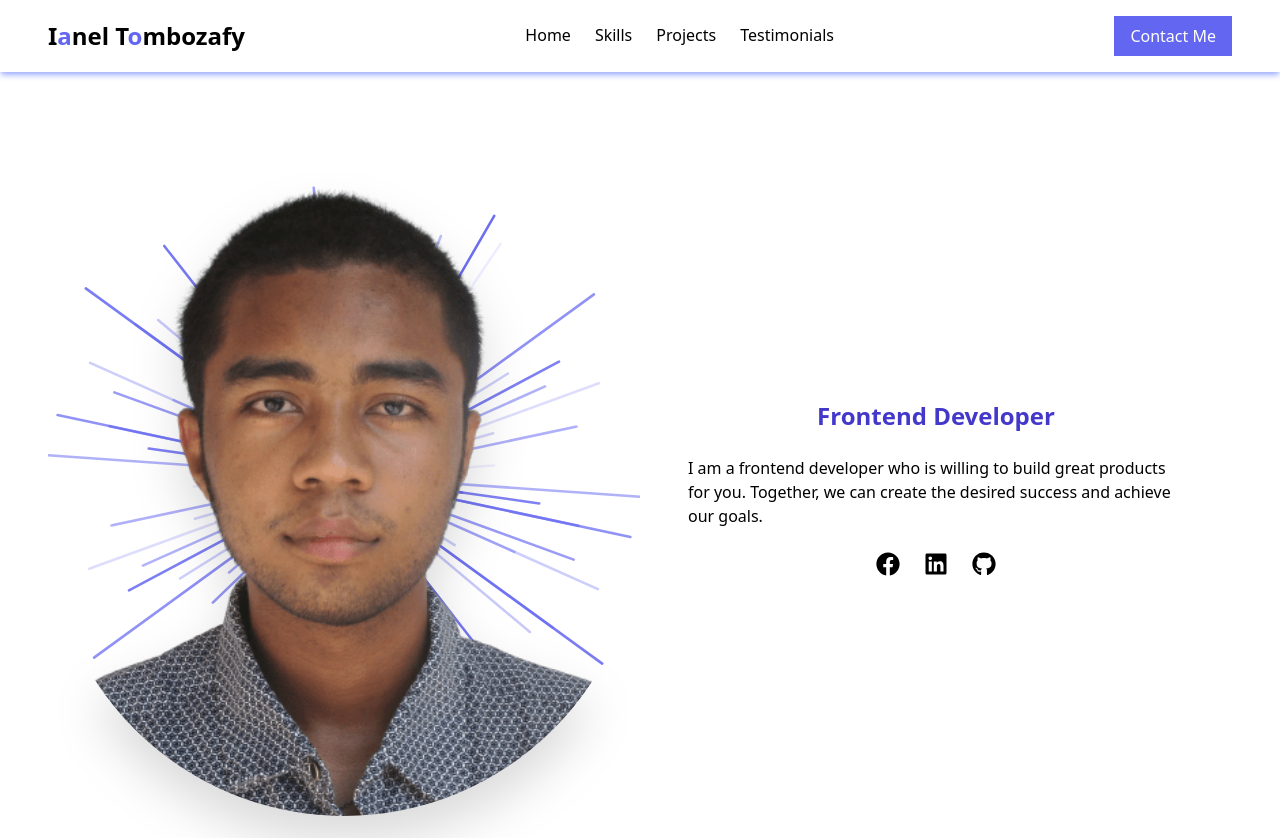
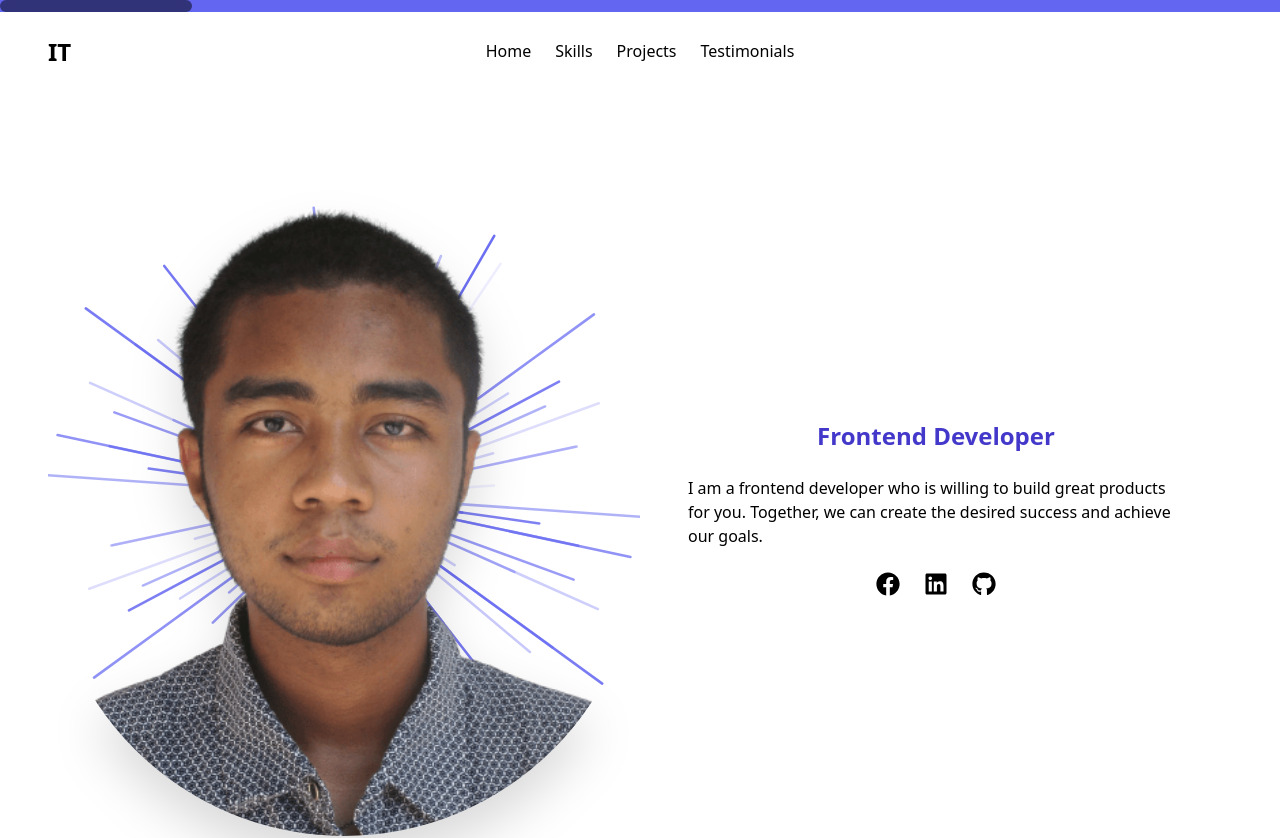
Before and after one commit to Ianel/portfolio-dev, a React (Vite) app: page / in a window 1280 px wide. Shown: the top 838 px of the page. Built offline with nearby package versions, Linux system fonts and the light colour scheme.

Commit message:
feat: add animation on navbar

```diff
--- a/src/components/Navbar/index.jsx
+++ b/src/components/Navbar/index.jsx
@@ -14,46 +14,49 @@ function Navbar() {
 
     return (
         <div className="relative">
-            <nav className=" relative z-10 flex justify-between items-center px-6 py-3 md:px-12 md:py-4 shadow-md shadow-indigo-300">
-                <h1 className="text-2xl font-semibold">
-                    I<span className="text-indigo-500">a</span>nel T
-                    <span className="text-indigo-500">o</span>mbozafy
+            <div className="sticky w-screen h-3 bg-indigo-500">
+                <div className="w-16 md:w-48 h-3 rounded-lg bg-black bg-clip-padding backdrop-blur-lg backdrop-filter opacity-50 animate-slideSmall md:animate-slideLarge"></div>
+            </div>
+
+            <nav className="sticky z-10 flex items-center px-6 py-3 md:px-12 md:py-6">
+                <h1 className="text-2xl font-semibold flex justify-start self-start">
+                    IT
                 </h1>
-                <div className="lg:flex hidden items-center gap-6">
+                <div className="lg:flex hidden absolute left-1/2 -translate-x-1/2 items-center gap-6">
                     <a
-                        className=" hover:text-indigo-500 border-b-2 border-b-transparent hover:border-b-indigo-500"
+                        className="transform transition-all hover:text-indigo-500 border-b-2 border-b-transparent hover:border-b-indigo-500"
                         href="#home"
                     >
                         Home
                     </a>
                     <a
-                        className=" hover:text-indigo-500 border-b-2 border-b-transparent hover:border-b-indigo-500"
+                        className="transform transition-all hover:text-indigo-500 border-b-2 border-b-transparent hover:border-b-indigo-500"
                         href="#skills"
                     >
                         Skills
                     </a>
                     <a
-                        className=" hover:text-indigo-500 border-b-2 border-b-transparent hover:border-b-indigo-500"
+                        className="transform transition-all hover:text-indigo-500 border-b-2 border-b-transparent hover:border-b-indigo-500"
                         href="#projects"
                     >
                         Projects
                     </a>
                     <a
-                        className=" hover:text-indigo-500 border-b-2 border-b-transparent hover:border-b-indigo-500"
+                        className="transform transition-all hover:text-indigo-500 border-b-2 border-b-transparent hover:border-b-indigo-500"
                         href="#testimonials"
                     >
                         Testimonials
                     </a>
                 </div>
-                <a
+                {/*  <a
                     href="mailto:tombozafy.ianel@gmail.com"
                     className="lg:bg-indigo-500 hidden lg:block lg:hover:bg-indigo-800 lg:text-white lg:px-4 lg:py-2"
                 >
                     Contact Me
-                </a>
+                </a> */}
                 {showNav ? (
                     <button
-                        className="lg:hidden transition-all transform"
+                        className="lg:hidden absolute right-6 transition-all transform"
                         onClick={() => {
                             setShowNav(false);
                         }}
@@ -62,7 +65,7 @@ function Navbar() {
                     </button>
                 ) : (
                     <button
-                        className="lg:hidden transition-all transform"
+                        className="lg:hidden absolute right-6 transition-all transform"
                         onClick={() => {
                             setShowNav(true);
                         }}
@@ -72,7 +75,7 @@ function Navbar() {
                 )}
             </nav>
             {showNav && (
-                <div className="absolute top-14 md:top-16 overflow-y-hidden h-screen bg-indigo-500 left-0 z-50 flex flex-col justify-center items-center w-screen lg:hidden">
+                <div className="absolute top-16 md:top-20 overflow-hidden h-screen bg-indigo-500 left-0 z-50 flex flex-col justify-center items-center w-screen lg:hidden">
                     <a
                         onClick={() => setShowNav(false)}
                         className="py-3 hover:py-3 border-b-2 hover:w-full hover:text-center hover:bg-white hover:text-indigo-500 text-white border-b-transparent hover:border-b-white-500"
--- a/src/index.css
+++ b/src/index.css
@@ -12,3 +12,7 @@
 html {
     box-sizing: inherit;
 }
+
+body {
+    overflow-x: hidden;
+}
--- a/tailwind.config.cjs
+++ b/tailwind.config.cjs
@@ -6,6 +6,46 @@ module.exports = {
             boxShadow: {
                 inv: "0 -10px 15px -3px rgb(67 56 202 / 0.1), 0 -4px 6px -4px rgb(67 56 202 / 0.1)",
             },
+            animation: {
+                slideLarge: "slideDivLarge 5s ease-in-out infinite alternate",
+                slideSmall: "slideDivSmall 5s ease-in-out infinite alternate",
+            },
+            keyframes: {
+                slideDivLarge: {
+                    "0%": {
+                        transform: "translateX(0%)",
+                    },
+                    "25%": {
+                        transform: "translateX(25vw)",
+                    },
+                    "50%": {
+                        transform: "translateX(50vw)",
+                    },
+                    "75%": {
+                        transform: "translateX(75vw)",
+                    },
+                    "100%": {
+                        transform: "translateX(calc(100vw - 12rem))",
+                    },
+                },
+                slideDivSmall: {
+                    "0%": {
+                        transform: "translateX(0%)",
+                    },
+                    "25%": {
+                        transform: "translateX(25vw)",
+                    },
+                    "50%": {
+                        transform: "translateX(50vw)",
+                    },
+                    "75%": {
+                        transform: "translateX(75vw)",
+                    },
+                    "100%": {
+                        transform: "translateX(calc(100vw - 4rem))",
+                    },
+                },
+            },
         },
     },
     plugins: [],
```
